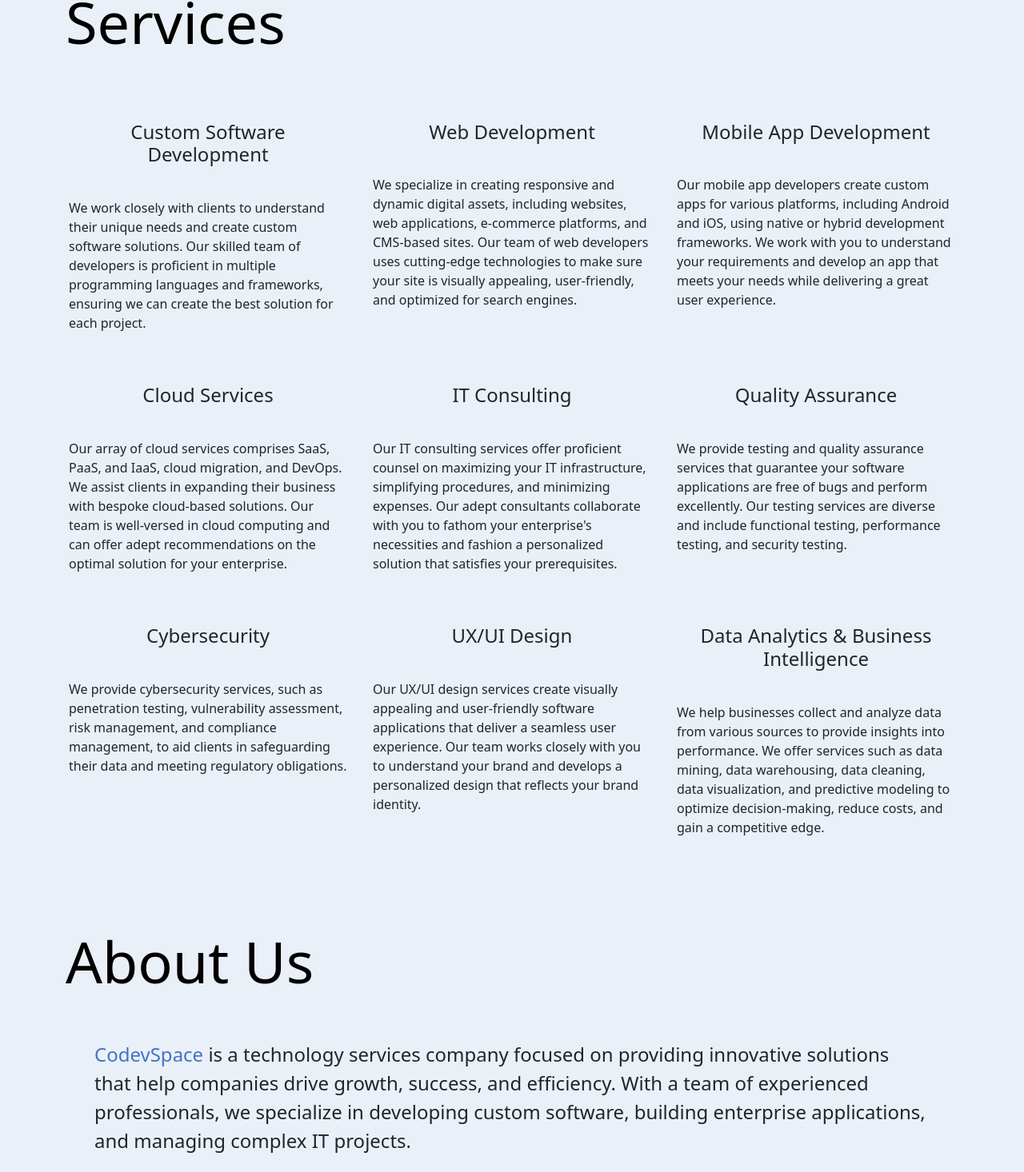
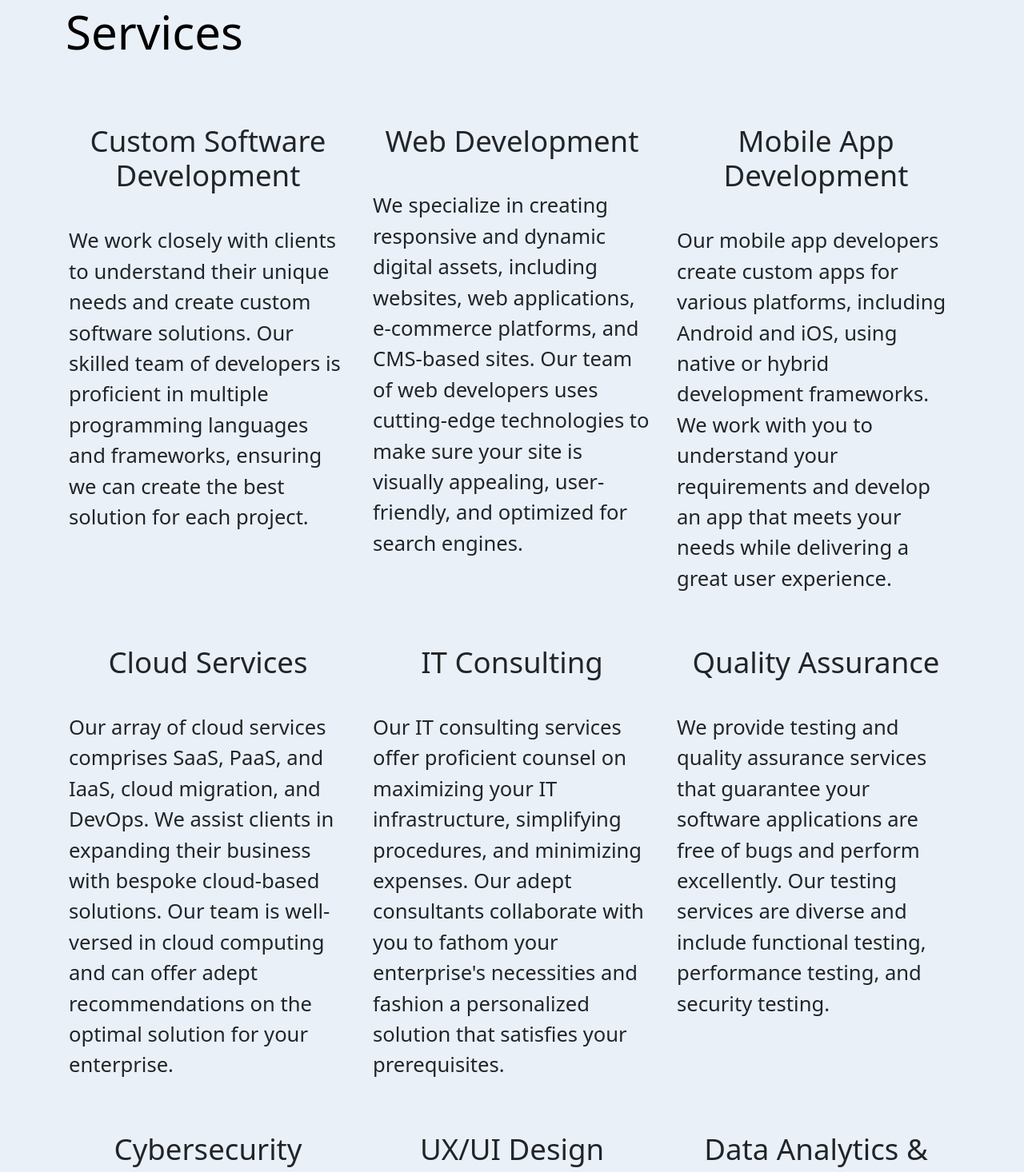
Before and after one commit to as-codevspace/codevspace, a React (Create React App) app: page / in a window 1280 px wide. Shown: the part 977-2443 px from the top of the page at 80% size. Built offline with nearby package versions, Linux system fonts and the light colour scheme.

Commit message:
Creates consistent font sizes for text

```diff
--- a/src/App.css
+++ b/src/App.css
@@ -47,9 +47,10 @@ body {
   background-color: #eaf0f7;
 }
 
-.bg-ds-light-gray {
-  --tw-bg-opacity: 1;
-  background-color: rgb(234 240 247 / var(--tw-bg-opacity));
+.light-gray {
+  /* --tw-bg-opacity: 1;
+  background-color: rgb(234 240 247 / var(--tw-bg-opacity)); */
+  background-color: #EAF0F7;
 }
 
 footer a:link,
@@ -64,7 +65,6 @@ hr {
 footer p {
   text-align: center;
   font-size: 14px;
-  /* color: #888; */
   margin-top: 10px;
 }
 
@@ -77,32 +77,16 @@ footer p {
   text-align: center;
 }
 
-@media only screen and (max-width: 768px) {
-  .footer {
-    font-size: 14px;
-    padding: 10px;
-  }
-  .footer-links {
-    display: none;
-  }
-}
 
-.text-1rem {
+/* .text-1rem {
   font-size: 1rem;
-}
+} */
 
-.text-1\.5rem {
+/* .text-1\.5rem {
   font-size: 1.5rem;
-}
+} */
 
-@media (max-width: 768px) {
-  .text-1rem {
-    font-size: 0.75rem;
-  }
-  .text-1\.5rem {
-    font-size: 1rem;
-  }
-}
+
 
 .codevspace-color {
   /* color: #d41d24; */
@@ -127,8 +111,50 @@ footer p {
   }
 }
 
+@media (max-width: 768px) {
+  /* .text-1rem {
+    font-size: 0.75rem;
+  }
+  .text-1\.5rem {
+    font-size: 1rem;
+  } */
+  .footer {
+    font-size: 14px;
+    padding: 10px;
+  }
+  .footer-links {
+    display: none;
+  }
+}
+
 @media (min-width: 1024px) {
   .lg\:w-\[602px\] {
     width: 602px;
   }
+  .codevspace-h1 {
+    font-size: 3.5rem;
+  }
+  .codevspace-h2 {
+    font-size: 2rem;
+  }
+  .codevspace-text {
+    font-size: 1.5rem;
+  }
 }
+
+.codevspace-h1 {
+  font-size: calc(1.475rem + 2.7vw);
+  font-weight: 300;
+  line-height: 1.2;
+}
+
+.codevspace-h2 {
+  font-size: calc(1.25rem + 1.3vw);
+  font-weight: 300;
+  line-height: 1.2;
+}
+
+.codevspace-text {
+  font-size: calc(1rem + 0.75vw);
+  font-weight: 300;
+}
--- a/src/components/AboutUs.js
+++ b/src/components/AboutUs.js
@@ -2,12 +2,12 @@ import { Container, Row, Col } from "react-bootstrap";
 
 export default function AboutUs() {
   return (
-    <section class="bg-ds-light-gray pt-12 lg-pt-12 xl-pt-14 pb-14 sm-pb-20 xl-pb-32 flex justify-center items-center sm-min-h-screen 2xl-min-h-full">
+    <section class="light-gray pt-12 lg-pt-12 xl-pt-14 pb-14 sm-pb-20 xl-pb-32 flex justify-center items-center sm-min-h-screen 2xl-min-h-full">
       <div class="max-w-8xl mx-auto items-middle sm:py-5">
         <Container>
           <Row className="py-1 py-md-3">
             <Col>
-              <h1 className="display-2 text-black font-bold">
+              <h1 className="codevspace-h1text-black font-bold">
                 <p>
                   <span id="about_us">About Us</span>
                 </p>
@@ -15,8 +15,8 @@ export default function AboutUs() {
             </Col>
           </Row>
           <Row>
-            <Col className="px-3 px-md-5 py-2 py-md-4">
-              <p className="text-1.5rem">
+            <Col className="py-2 py-md-4">
+              <p className="codevspace-text">
                 <span className="codevspace-color">CodevSpace</span> is a
                 technology services company focused on providing innovative
                 solutions that help companies drive growth, success, and
@@ -27,8 +27,8 @@ export default function AboutUs() {
             </Col>
           </Row>
           <Row>
-            <Col className="px-3 px-md-5 py-2 py-md-4">
-              <p className="text-1.5rem">
+            <Col className="py-2 py-md-4">
+              <p className="codevspace-text">
                 Our <span className="codevspace-color">mission</span> is to help
                 businesses of all sizes harness the power of technology to
                 achieve their goals. Whether you need to streamline your
--- a/src/components/Home.js
+++ b/src/components/Home.js
@@ -1,11 +1,11 @@
 import { Container, Row, Col } from "react-bootstrap";
 export default function Home() {
   return (
-    <section id="home" class="flex justify-center items-center py-3 py-md-5 bg-ds-light-gray">
+    <section id="home" class="flex justify-center items-center py-3 py-md-5 light-gray">
       <Container className="py-3 py-md-5">
         <Row>
           <Col md={6} className="py-3 py-md-5">
-            <h1 className="text-black display-4">
+            <h1 className="text-black codevspace-h1">
               <span>
                 <p>
                   <span className="font-AgencyFB">From Idea to Launch</span>
@@ -13,7 +13,7 @@ export default function Home() {
                 <p>We are technology partners for businesses of all sizes</p>
               </span>
             </h1>
-            <h2 className="text-1.5rem pt-3 pt-md-5">
+            <h2 className="codevspace-text pt-3 pt-md-5">
             <span className="font-AgencyFB">&lt;/&gt; CodevSpace</span> helps startups and enterprises innovate and build user focused products. Our experienced team combines design & technology to deliver high quality products
             </h2>
           </Col>
--- a/src/components/Services.js
+++ b/src/components/Services.js
@@ -2,25 +2,25 @@ import { Container, Row, Col } from "react-bootstrap";
 
 export default function Services() {
   return (
-    <section id="services" class="flex justify-center items-center py-3 py-md-5 bg-ds-light-gray">
+    <section id="services" class="flex justify-center items-center py-3 py-md-5 light-gray">
       <div class="max-w-8xl mx-auto items-middle sm:py-5">
         <Container>
           <Row className="py-1 py-md-3">
             <Col>
-            <h1 className="display-2 text-black font-bold">
+            <h1 className="codevspace-h1 text-black font-bold">
               <p><span>Services</span></p>
             </h1>
             </Col>
           </Row>
           <Row xs={1} sm={2} md={3} className="py-1 py-md-3">
             <Col className="px-3 py-3">
-              <h1 className="text-md-center py-3 text-dark text-1.5rem">
+              <h1 className="text-md-center py-3 text-dark codevspace-h2">
                 <p>
                   <span>Custom Software Development</span>
                 </p>
               </h1>
               <p>
-                <span className="text-1rem">
+                <span className="codevspace-text">
                   We work closely with clients to understand their unique needs
                   and create custom software solutions. Our skilled team of
                   developers is proficient in multiple programming languages and
@@ -30,13 +30,13 @@ export default function Services() {
               </p>
             </Col>
             <Col className="px-3 py-3">
-              <h1 className="text-md-center py-3 text-dark text-1.5rem">
+              <h1 className="text-md-center py-3 text-dark codevspace-h2">
                 <p>
                   <span>Web Development</span>
                 </p>
               </h1>
               <p>
-                <span className="text-1rem">
+                <span className="codevspace-text">
                   We specialize in creating responsive and dynamic digital
                   assets, including websites, web applications, e-commerce
                   platforms, and CMS-based sites. Our team of web developers
@@ -47,13 +47,13 @@ export default function Services() {
               </p>
             </Col>
             <Col className="px-3 py-3">
-              <h1 className="text-md-center py-3 text-dark text-1.5rem">
+              <h1 className="text-md-center py-3 text-dark codevspace-h2">
                 <p>
                   <span>Mobile App Development</span>
                 </p>
               </h1>
               <p>
-                <span className="text-1rem">
+                <span className="codevspace-text">
                   Our mobile app developers create custom apps for various
                   platforms, including Android and iOS, using native or hybrid
                   development frameworks. We work with you to understand your
@@ -63,13 +63,13 @@ export default function Services() {
               </p>
             </Col>
             <Col className="px-3 py-3">
-              <h1 className="text-md-center py-3 text-dark text-1.5rem">
+              <h1 className="text-md-center py-3 text-dark codevspace-h2">
                 <p>
                   <span>Cloud Services</span>
                 </p>
               </h1>
               <p>
-                <span className="text-1rem">
+                <span className="codevspace-text">
                   Our array of cloud services comprises SaaS, PaaS, and IaaS,
                   cloud migration, and DevOps. We assist clients in expanding
                   their business with bespoke cloud-based solutions. Our team is
@@ -79,13 +79,13 @@ export default function Services() {
               </p>
             </Col>
             <Col className="px-3 py-3">
-              <h1 className="text-md-center py-3 text-dark text-1.5rem">
+              <h1 className="text-md-center py-3 text-dark codevspace-h2">
                 <p>
                   <span>IT Consulting</span>
                 </p>
               </h1>
               <p>
-                <span className="text-1rem">
+                <span className="codevspace-text">
                   Our IT consulting services offer proficient counsel on
                   maximizing your IT infrastructure, simplifying procedures, and
                   minimizing expenses. Our adept consultants collaborate with
@@ -95,13 +95,13 @@ export default function Services() {
               </p>
             </Col>
             <Col className="px-3 py-3">
-              <h1 className="text-md-center py-3 text-dark text-1.5rem">
+              <h1 className="text-md-center py-3 text-dark codevspace-h2">
                 <p>
                   <span>Quality Assurance</span>
                 </p>
               </h1>
               <p>
-                <span className="text-1rem">
+                <span className="codevspace-text">
                   We provide testing and quality assurance services that
                   guarantee your software applications are free of bugs and
                   perform excellently. Our testing services are diverse and
@@ -111,13 +111,13 @@ export default function Services() {
               </p>
             </Col>
             <Col className="px-3 py-3">
-              <h1 className="text-md-center py-3 text-dark text-1.5rem">
+              <h1 className="text-md-center py-3 text-dark codevspace-h2">
                 <p>
                   <span>Cybersecurity</span>
                 </p>
               </h1>
               <p>
-                <span className="text-1rem">
+                <span className="codevspace-text">
                   We provide cybersecurity services, such as penetration
                   testing, vulnerability assessment, risk management, and
                   compliance management, to aid clients in safeguarding their
@@ -126,13 +126,13 @@ export default function Services() {
               </p>
             </Col>
             <Col className="px-3 py-3">
-              <h1 className="text-md-center py-3 text-dark text-1.5rem">
+              <h1 className="text-md-center py-3 text-dark codevspace-h2">
                 <p>
                   <span>UX/UI Design</span>
                 </p>
               </h1>
               <p>
-                <span className="text-1rem">
+                <span className="codevspace-text">
                   Our UX/UI design services create visually appealing and
                   user-friendly software applications that deliver a seamless
                   user experience. Our team works closely with you to understand
@@ -142,13 +142,13 @@ export default function Services() {
               </p>
             </Col>
             <Col className="px-3 py-3">
-              <h1 className="text-md-center py-3 text-dark text-1.5rem">
+              <h1 className="text-md-center py-3 text-dark codevspace-h2">
                 <p>
                   <span>Data Analytics & Business Intelligence</span>
                 </p>
               </h1>
               <p>
-                <span className="text-1rem">
+                <span className="codevspace-text">
                   We help businesses collect and analyze data from various
                   sources to provide insights into performance. We offer
                   services such as data mining, data warehousing, data cleaning,
```
Also changed, not shown: src/components/ContactUs.js (+8 -8 lines).
